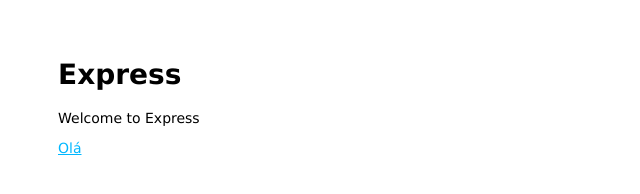
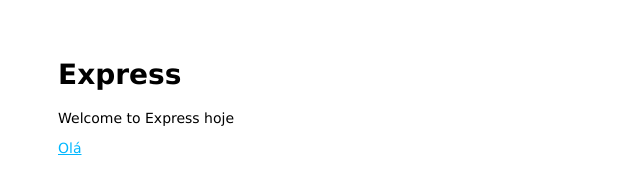
Before and after one commit to leandroalcantarasouza/apresentacao-frontend, a website: page public/index.html in a window 1280 px wide. Shown: the full height of the page, 0-640 px from the left. Drawn offline with Linux system fonts and the light colour scheme.

```diff
--- a/public/index.html
+++ b/public/index.html
@@ -7,7 +7,7 @@
 
 <body>
   <h1>Express</h1>
-  <p>Welcome to Express</p>
+  <p>Welcome to Express hoje</p>
   <a href="/api/ola">Olá</a>
 </body>
 
```
Also changed, not shown: 2 other files.
